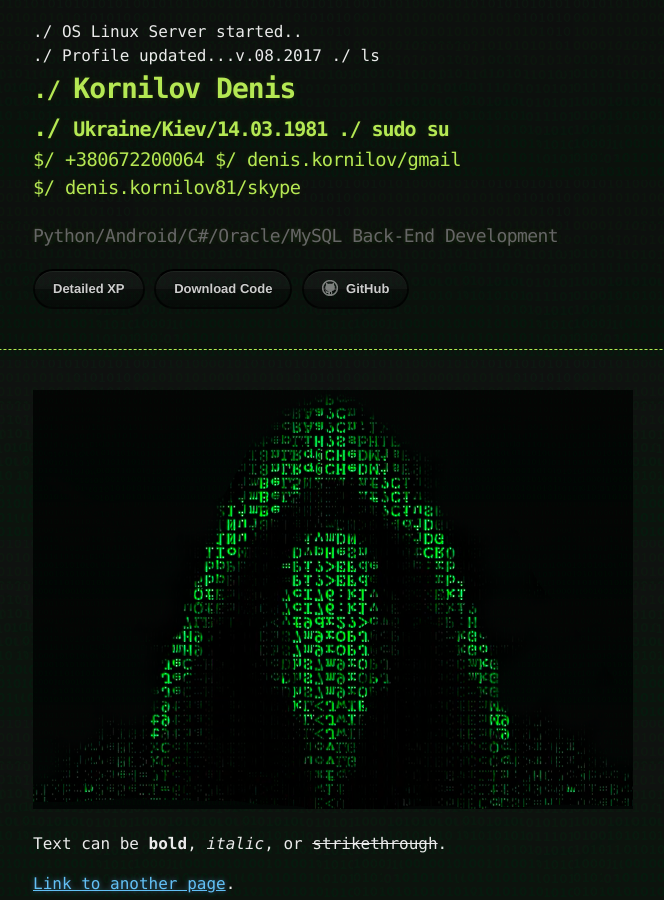
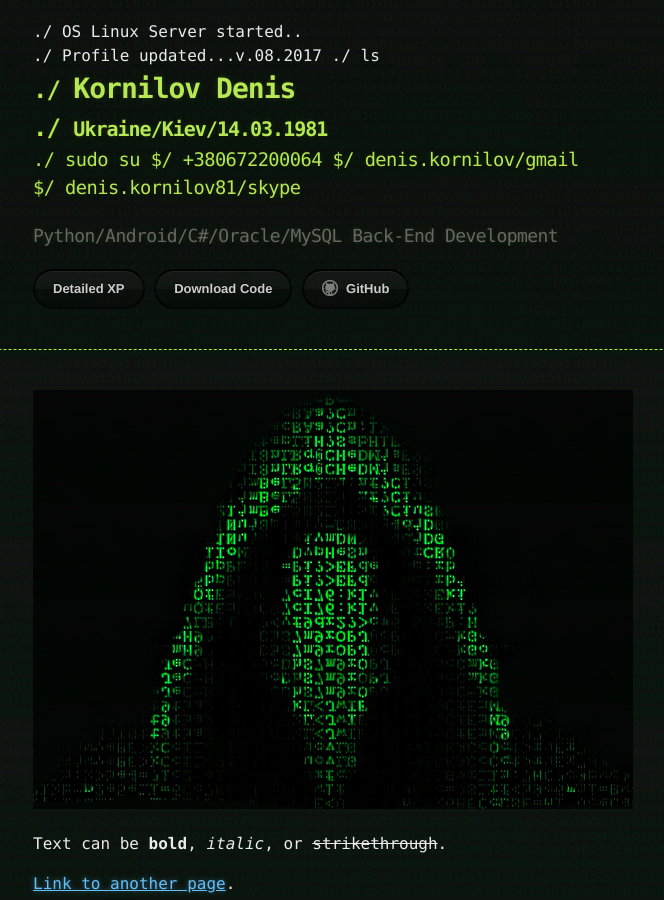
Before and after one commit to kornilov1981/kornilov1981.github.io, a Jekyll site: the page built from index.md, in a window 1280 px wide and 900 px high. Shown: the whole window, without its empty margins (307-971 px from the left). Built offline with Jekyll 4.4.1, drawn with Linux system fonts in a browser that asks for light colours.

Commit message:
Heade Sudo Text  Fix

```diff
--- a/_layouts/default.html
+++ b/_layouts/default.html
@@ -16,8 +16,8 @@
       	<span class="simple_header">./&nbsp;OS Linux Server started..</span><br>
         <span class="simple_header">./&nbsp;Profile updated...v.08.2017 ./&nbsp;ls</span><br>
 	    <h1 class="customize" style="margin-left: 0px; font-size: 28px; ">Kornilov Denis</h1>
-        <h1 class="customize" style="margin-left: 0px; font-size: 20px; ">Ukraine/Kiev/14.03.1981 <nobr>./&nbsp;sudo su</nobr></h1>
-        <h3 class="customize">$/&nbsp;+380672200064 $/&nbsp;denis.kornilov/gmail<br>$/&nbsp;denis.kornilov81/skype</h3>
+        <h1 class="customize" style="margin-left: 0px; font-size: 20px; ">Ukraine/Kiev/14.03.1981 </h1>
+        <h3 class="customize">./&nbsp;sudo su $/&nbsp;+380672200064 $/&nbsp;denis.kornilov/gmail<br>$/&nbsp;denis.kornilov81/skype</h3>
         <h2 class="customize">Python/Android/C#/Oracle/MySQL <nobr>Back-End Development</nobr></h2>
 
         <div style="clear: both;"></div>
```
